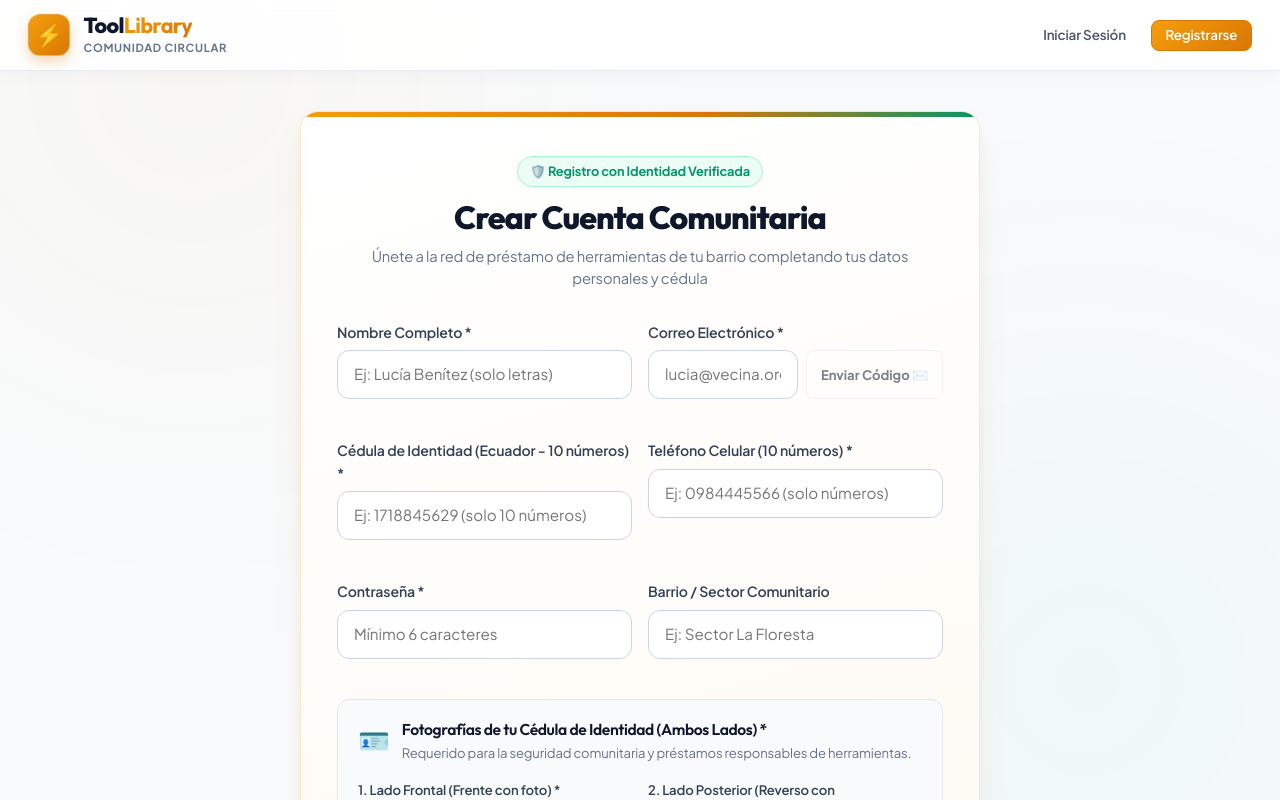
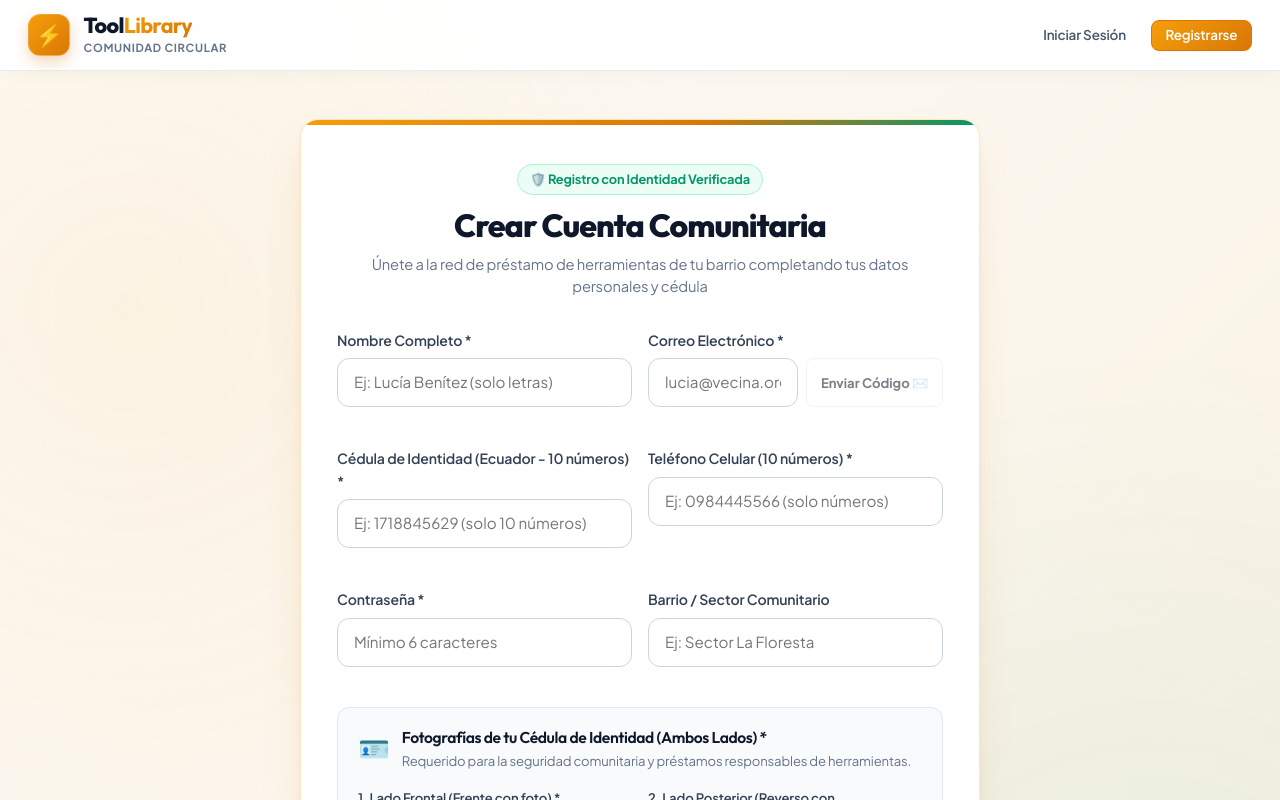
Before and after one commit to Ariel147852/ProyectoFinalLenguajes3, an Angular app in the folder frontend/: page /register in a window 1280 px wide. Shown: the top 800 px of the page. Built offline with nearby package versions, Linux system fonts and the light colour scheme; no server answers.

Commit message:
style: aplicar fondo ambiental calido con gradientes integrados a toda la pantalla de login

```diff
--- a/frontend/src/app/features/auth/login/login.css
+++ b/frontend/src/app/features/auth/login/login.css
@@ -1,23 +1,29 @@
 .auth-container {
-  min-height: calc(85vh - 80px);
+  min-height: calc(90vh - 80px);
   display: flex;
   align-items: center;
   justify-content: center;
-  padding: 2.5rem 1.5rem;
-  animation: fadeIn 0.35s cubic-bezier(0.16, 1, 0.3, 1);
+  padding: 3rem 1.5rem;
+  background:
+    radial-gradient(circle at 10% 20%, rgba(245, 158, 11, 0.08) 0%, transparent 40%),
+    radial-gradient(circle at 90% 80%, rgba(5, 150, 105, 0.07) 0%, transparent 45%),
+    linear-gradient(135deg, #fdfbf7 0%, #fbf6ec 50%, #f8f1df 100%);
+  animation: fadeIn 0.4s cubic-bezier(0.16, 1, 0.3, 1);
+  position: relative;
 }
 
 .auth-card {
-  background: linear-gradient(165deg, #ffffff 0%, #fffdfa 40%, #fef8ee 100%);
-  border: 1.5px solid rgba(245, 158, 11, 0.22);
+  background: #ffffff;
+  border: 1.5px solid rgba(245, 158, 11, 0.25);
   border-radius: var(--radius-lg, 1.25rem);
   padding: 2.75rem 2.25rem;
   width: 100%;
   max-width: 440px;
-  box-shadow: 0 16px 36px -8px rgba(217, 119, 6, 0.12), 0 4px 12px -2px rgba(15, 23, 42, 0.04);
+  box-shadow: 0 20px 45px -10px rgba(217, 119, 6, 0.16), 0 8px 16px -4px rgba(15, 23, 42, 0.06);
   transition: transform 0.25s cubic-bezier(0.16, 1, 0.3, 1), box-shadow 0.25s cubic-bezier(0.16, 1, 0.3, 1), border-color 0.25s ease;
   position: relative;
   overflow: hidden;
+  backdrop-filter: blur(8px);
 }
 
 .auth-card::before {
```
